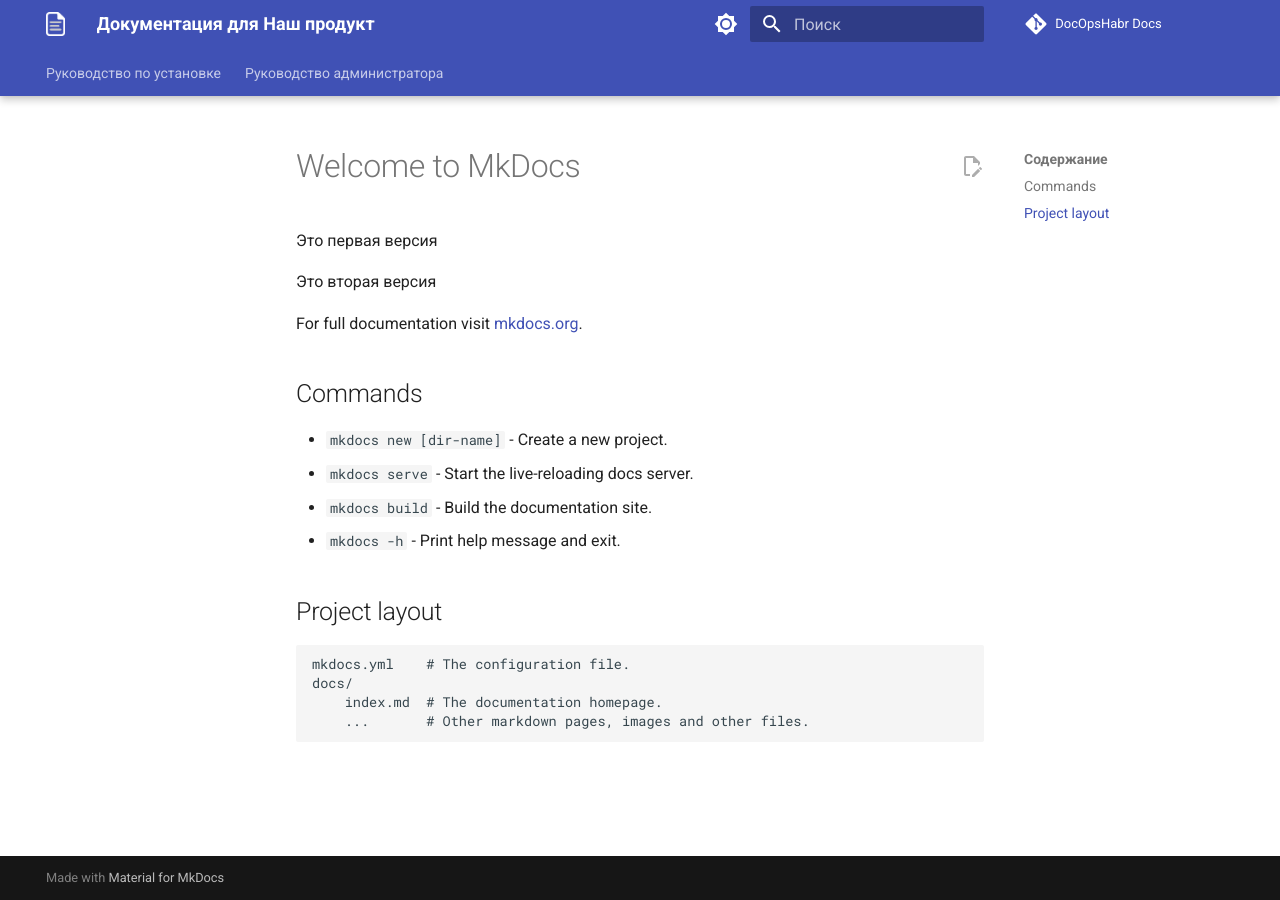
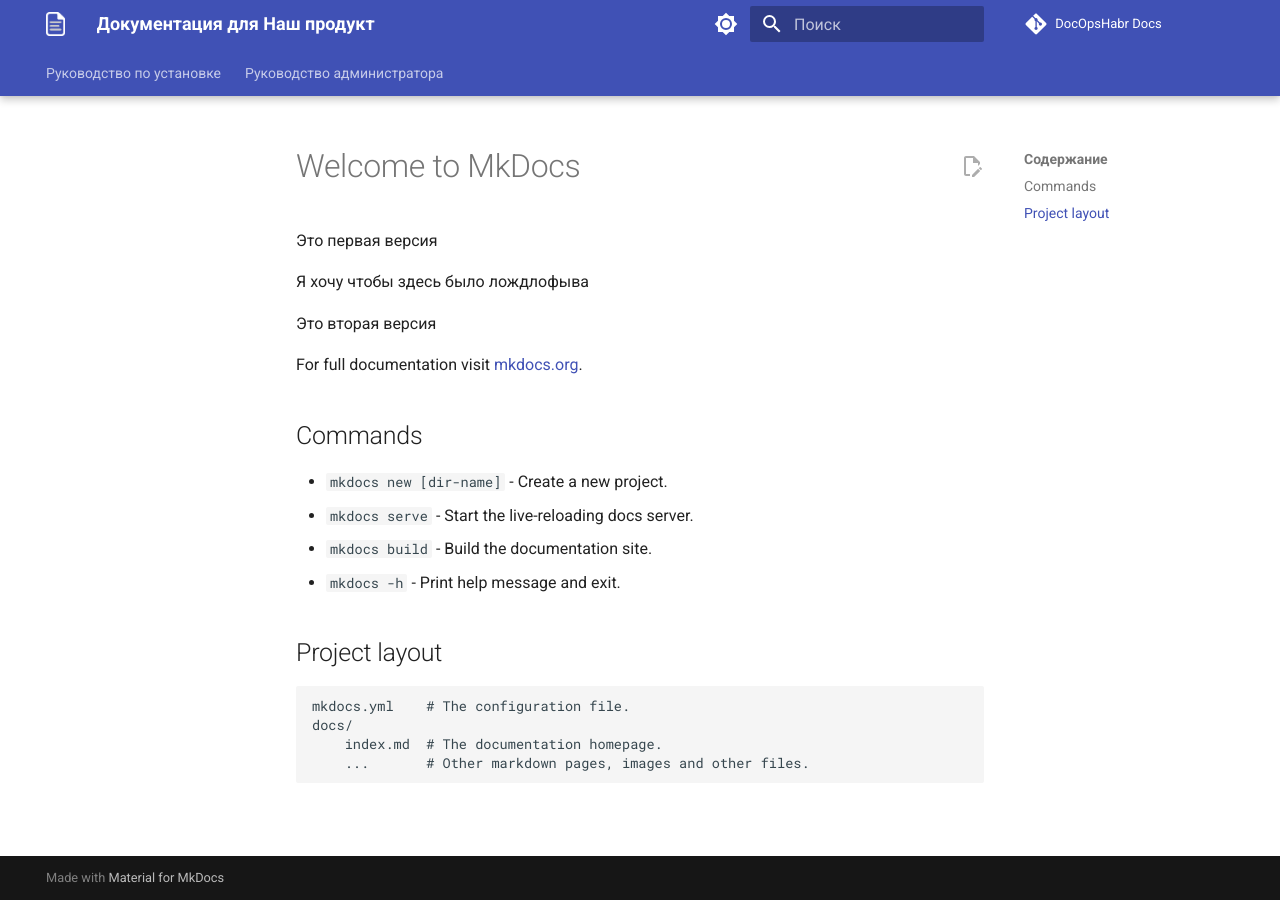
Before and after one commit to docopshabr/docopshabr, an MkDocs documentation site: the page built from docs/index.md, in a window 1280 px wide. Built offline with MkDocs 1.6.1 and Material for MkDocs 9.7.7, drawn with Linux system fonts in a browser that asks for light colours; the version menu is left out.

Commit message:
фыва

```diff
--- a/docs/index.md
+++ b/docs/index.md
@@ -1,6 +1,8 @@
 # Welcome to MkDocs
 
 Это первая версия
+
+Я хочу чтобы здесь было лождлофыва
 
 Это вторая версия
 
```
